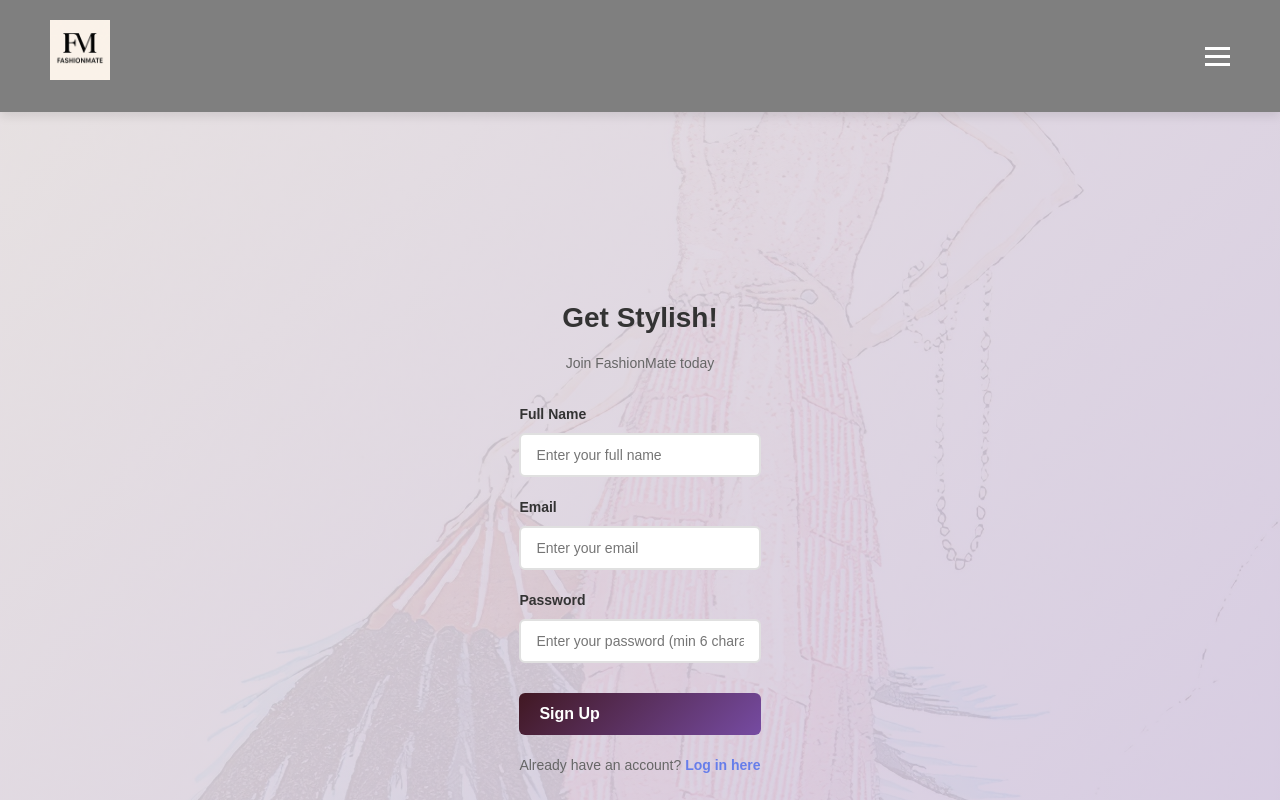
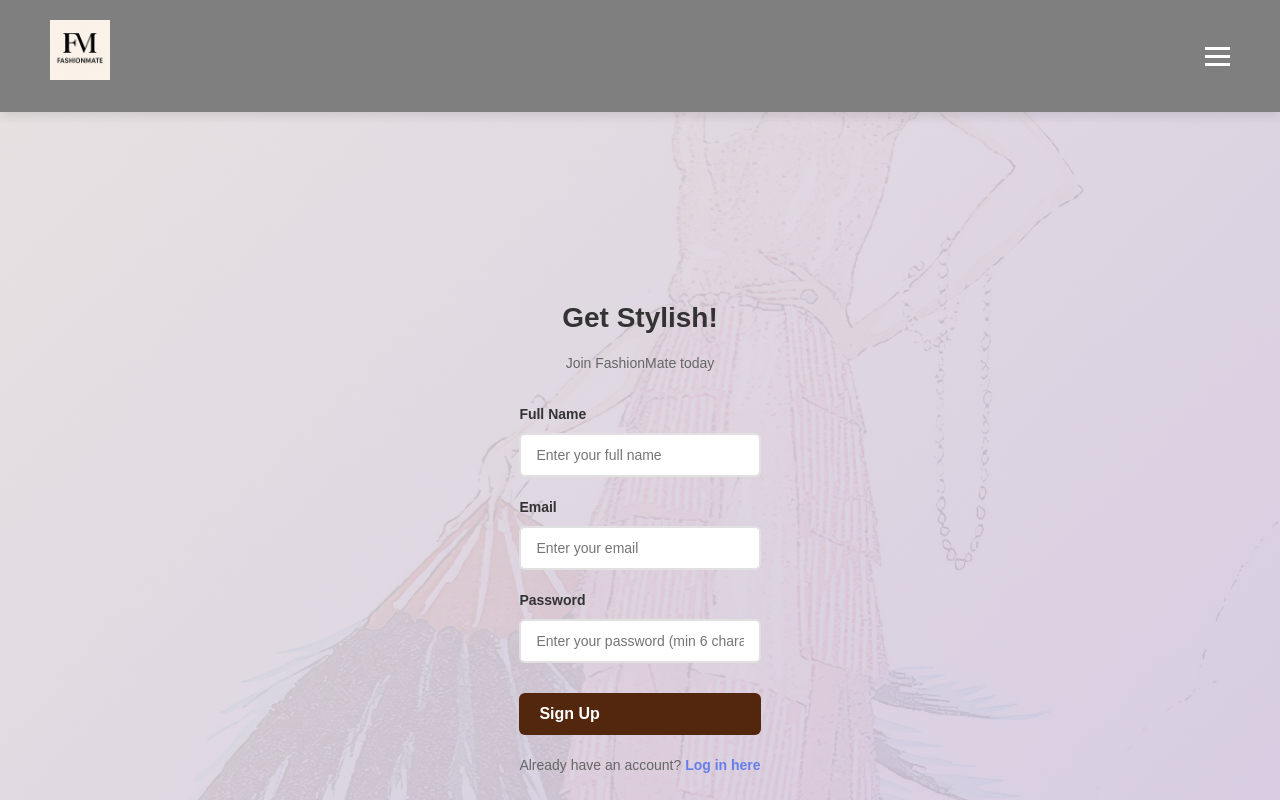
Before and after one commit to swarnaburra/Unit-2-Project-Fashion-Mate, a React (Vite) app in the folder fashionmate-frontend/fashion-app/: page /signup in a window 1280 px wide. Shown: the top 800 px of the page. Built offline with nearby package versions, Linux system fonts and the light colour scheme.

Commit message:
updated button for signup

```diff
--- a/fashionmate-frontend/fashion-app/src/components/Signup.css
+++ b/fashionmate-frontend/fashion-app/src/components/Signup.css
@@ -97,7 +97,7 @@
 
 .signup-button {
   padding: 12px 20px;
-  background: linear-gradient(135deg, #411822 0%, #764ba2 100%);
+  background: rgb(83, 39, 13);
   color: white;
   border: none;
   border-radius: 6px;
```
